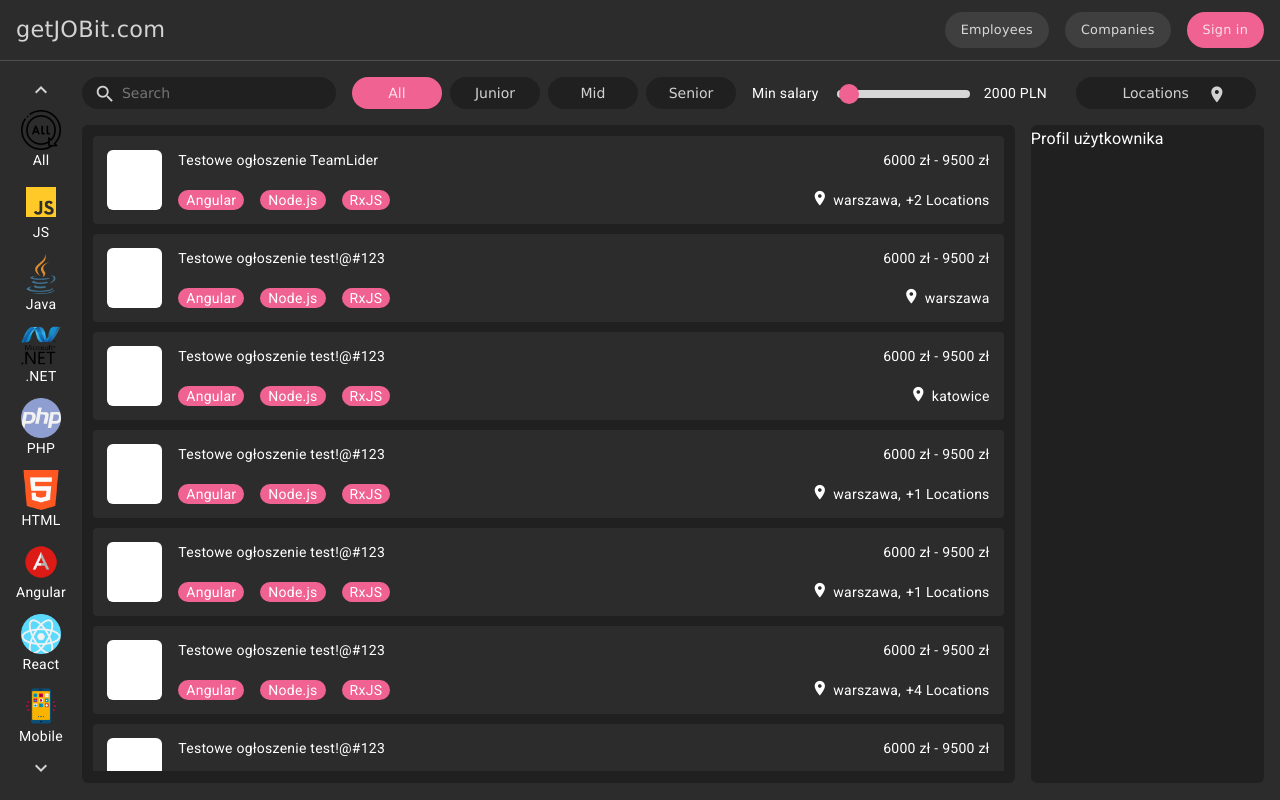
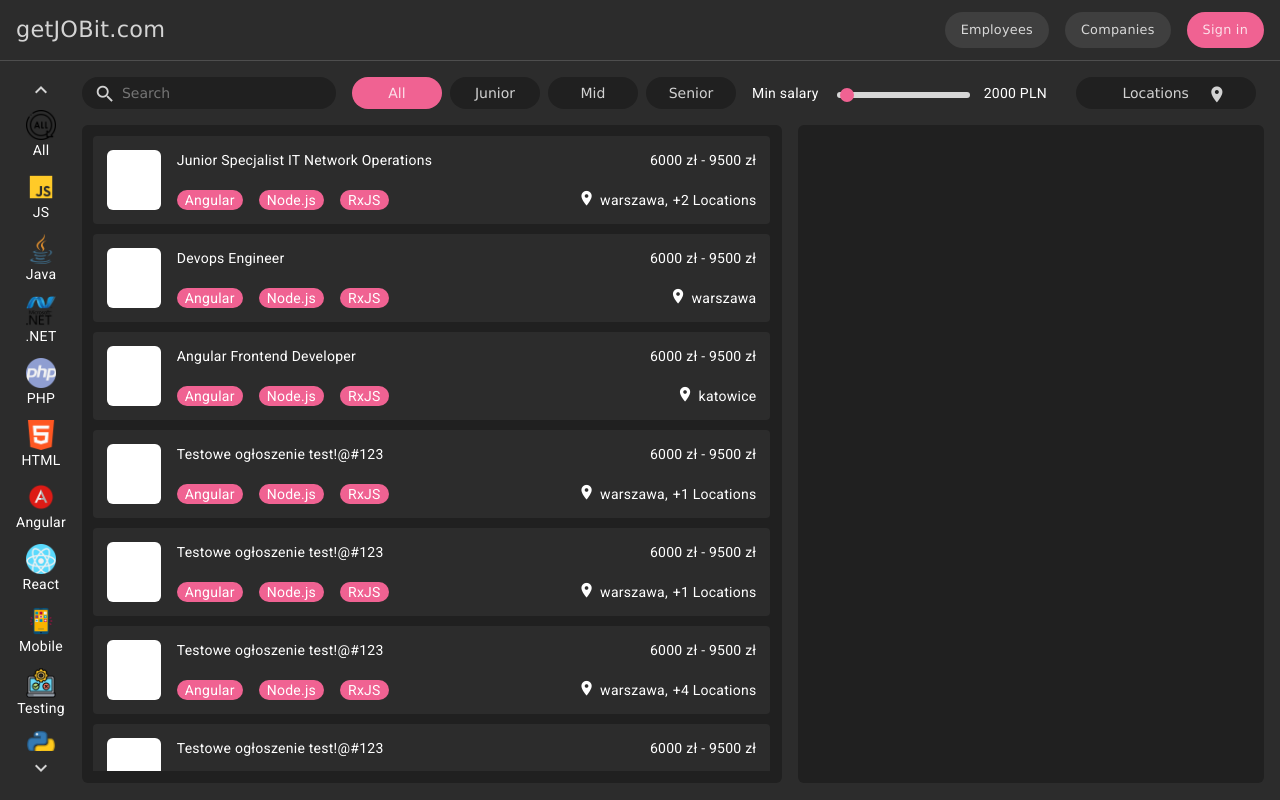
Before and after one commit to L3monPL/jobIT_front_end, an Angular app: page / in a window 1280 px wide. Built offline with nearby package versions, Linux system fonts and the light colour scheme.

Commit message:
change global style

```diff
--- a/src/app/components/global-search/global-search.component.scss
+++ b/src/app/components/global-search/global-search.component.scss
@@ -76,15 +76,15 @@ input[type=range] {
     -webkit-appearance: none; /* usuwa domyślny styl suwaka */
     width: 100%; /* rozciąga suwak na całą szerokość */
     background: #d7d7d7; /* kolor tła suwaka */
-    height: 8px; /* wysokość suwaka */
+    height: 6px; /* wysokość suwaka */
     border-radius: 50px; /* zaokrąglenie rogów suwaka */
   }
 
   input[type=range]::-webkit-slider-thumb {
     -webkit-appearance: none; /* usuwa domyślny styl kursor */
     appearance: none;
-    width: 20px; /* szerokość kursor */
-    height: 20px; /* wysokość kursor */
+    width: 14px; /* szerokość kursor */
+    height: 14px; /* wysokość kursor */
     background: #f06292; /* kolor kursor */
     cursor: pointer; /* zmiana kursora na "dłoń" */
     border-radius: 50%; /* zaokrąglenie kursor */
@@ -99,6 +99,7 @@ input[type=range] {
     transition: 0.5s;
     padding: 1rem;
     border-radius: 4px;
+    z-index: 20;
     box-shadow: 0px 5px 5px -3px rgb(0 0 0 / 20%), 0px 8px 10px 1px rgb(0 0 0 / 14%), 0px 3px 14px 2px rgb(0 0 0 / 12%);
   }
 
--- a/src/app/components/list-content/list-content.component.ts
+++ b/src/app/components/list-content/list-content.component.ts
@@ -10,7 +10,7 @@ export class ListContentComponent implements OnInit {
   itemList = [
     {
       id: 0,
-      title: 'Testowe ogłoszenie TeamLider',
+      title: 'Junior Specjalist IT Network Operations',
       date: '12-02-2023',
       salary: '6000 zł - 9500 zł',
       company: 'AVG Systems',
@@ -20,7 +20,7 @@ export class ListContentComponent implements OnInit {
     },
     {
       id: 1,
-      title: 'Testowe ogłoszenie test!@#123',
+      title: 'Devops Engineer',
       date: '12-02-2023',
       salary: '6000 zł - 9500 zł',
       company: 'AVG Systems',
@@ -30,7 +30,7 @@ export class ListContentComponent implements OnInit {
     },
     {
       id: 2,
-      title: 'Testowe ogłoszenie test!@#123',
+      title: 'Angular Frontend Developer',
       date: '12-02-2023',
       salary: '6000 zł - 9500 zł',
       company: 'AVG Systems',
--- a/src/app/components/main-content/main-content.component.html
+++ b/src/app/components/main-content/main-content.component.html
@@ -4,7 +4,7 @@
     <div class="main_content">
         <app-list-content></app-list-content>
         <div class="profile_content">
-            <h3>Profil użytkownika</h3>
+
         </div>
     </div>
 </div>
--- a/src/app/components/main-content/main-content.component.scss
+++ b/src/app/components/main-content/main-content.component.scss
@@ -17,7 +17,7 @@
     column-gap: 1rem;
 }
 app-list-content{
-    width: 80%;
+    width: 60%;
 }
 
 .profile_content{
@@ -28,5 +28,5 @@ app-list-content{
     border-bottom-right-radius: 6px;
     border-top-right-radius: 6px;
     border-top-left-radius: 6px;
-    width: 20%;
+    width: 40%;
 }
--- a/src/app/components/search-nav/search-nav.component.scss
+++ b/src/app/components/search-nav/search-nav.component.scss
@@ -31,7 +31,7 @@
     cursor: pointer;
 }
 .item img{
-    width: 40px;
+    width: 30px;
 }
 .btn_up{
     background-color: transparent;
```
